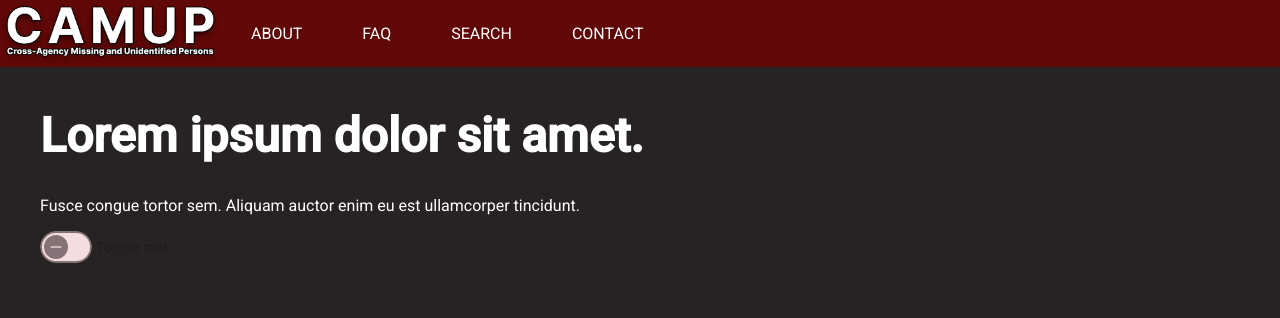
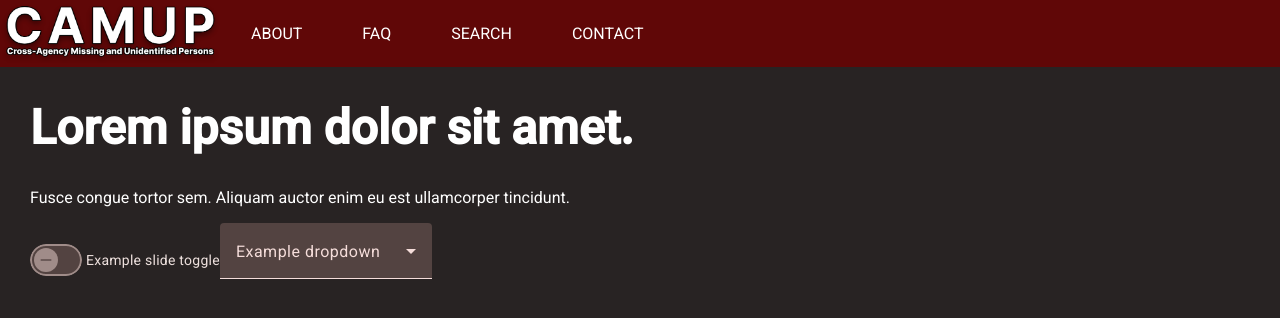
Before and after one commit to AlexanderMoline/Capstone490, an Angular app: page / in a window 1280 px wide. Shown: the top 318 px of the page. Built offline with nearby package versions, Linux system fonts and the light colour scheme.

Commit message:
Modified Material theming

```diff
--- a/angular.json
+++ b/angular.json
@@ -27,8 +27,7 @@
               }
             ],
             "styles": [
-              "@angular/material/prebuilt-themes/rose-red.css",
-              "src/styles.css"
+              "src/styles.scss"
             ],
             "scripts": []
           },
@@ -86,8 +85,7 @@
               }
             ],
             "styles": [
-              "@angular/material/prebuilt-themes/rose-red.css",
-              "src/styles.css"
+              "src/styles.scss"
             ],
             "scripts": []
           }
--- a/src/app/home/home.component.html
+++ b/src/app/home/home.component.html
@@ -1,3 +1,11 @@
 <h1>Lorem ipsum dolor sit amet.</h1>
 <p>Fusce congue tortor sem. Aliquam auctor enim eu est ullamcorper tincidunt.</p>
-<mat-slide-toggle>Toggle me!</mat-slide-toggle>
+<mat-slide-toggle>Example slide toggle</mat-slide-toggle>
+<mat-form-field>
+    <mat-label>Example dropdown</mat-label>
+    <mat-select>
+        <mat-option>Choice 1</mat-option>
+        <mat-option>Choice 2</mat-option>
+        <mat-option>Choice 3</mat-option>
+    </mat-select>
+</mat-form-field>
--- a/src/app/home/home.component.ts
+++ b/src/app/home/home.component.ts
@@ -1,9 +1,10 @@
 import { Component } from '@angular/core';
 import { MatSlideToggleModule } from '@angular/material/slide-toggle'
+import { MatSelectModule } from '@angular/material/select';
 
 @Component({
   selector: 'app-home',
-  imports: [MatSlideToggleModule],
+  imports: [MatSlideToggleModule, MatSelectModule],
   templateUrl: './home.component.html',
   styleUrl: './home.component.css'
 })
--- a/src/styles.css
+++ /dev/null
@@ -1,15 +0,0 @@
-html, body {
-    height: 100%;
-    margin: 0;
-}
-body {
-    font-family: Roboto, "Helvetica Neue", sans-serif;
-    background-color: #282323;
-    color: white;
-}
-h1 {
-    font-size: 48px;
-}
-.content {
-    margin: 40px
-}
--- /dev/null
+++ b/src/styles.scss
@@ -0,0 +1,27 @@
+@use '@angular/material' as mat;
+
+html {
+    color-scheme: dark;
+    @include mat.theme((
+        color: mat.$red-palette,
+        typography: Roboto,
+        density: 0,
+    ), $overrides: (
+        primary-container: #600707,
+    ));
+}
+html, body {
+    height: 100%;
+    margin: 0;
+}
+body {
+    font-family: Roboto, "Helvetica Neue", sans-serif;
+    background: #282323;
+    color: white;
+}
+h1 {
+    font-size: 48px;
+}
+.content {
+    margin: 30px;
+}
```
